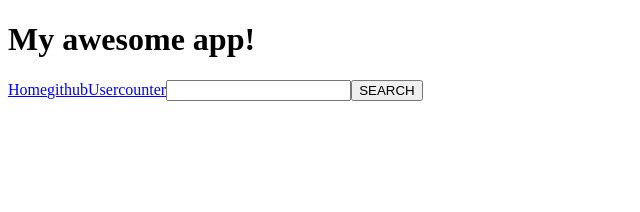
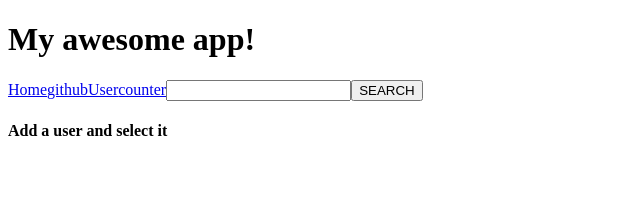
Before and after one commit to jbiasella/react-exercises, a React (Create React App) app in the folder my-app/: page /users in a window 1280 px wide. Shown: the top 212 px of the page, without its empty margins (0-640 px from the left). Built offline with nearby package versions, Linux system fonts and the light colour scheme.

Commit message:
Update App.js

```diff
--- a/my-app/src/App.js
+++ b/my-app/src/App.js
@@ -14,6 +14,7 @@ export function App() {
       <Routes>
         <Route path="/" element={<Welcome name="Erik"/>} />
         <Route path="users/" element={<GithubUserList />}>
+        <Route index element={<h4>Add a user and select it</h4>} />
         <Route path=":username" element={<ShowGithubUser />} />
         </Route>
         <Route path="/counter" element={<Counter />} />
```
